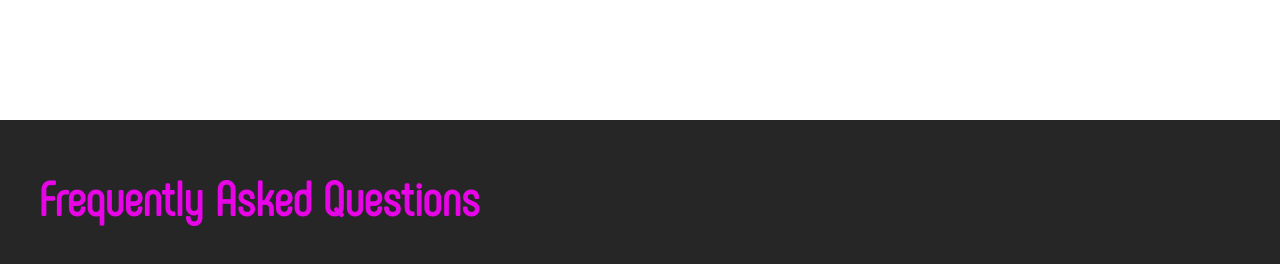
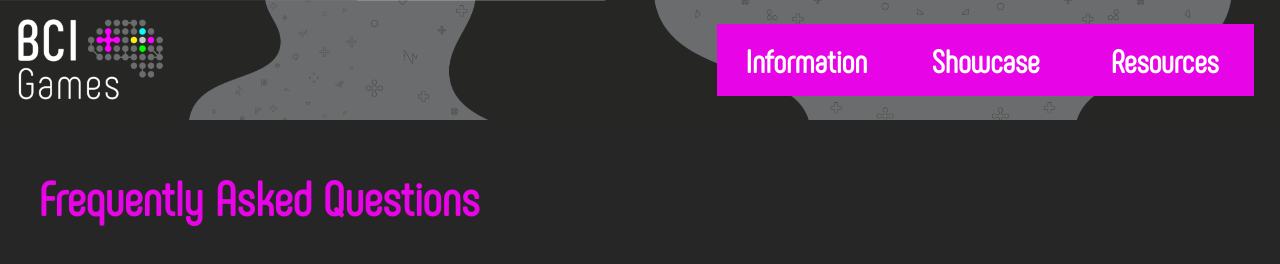
Before and after one commit to ekinney-lang/bcigamejam-website, a plain HTML site: page pages/faq.html in a window 1280 px wide. Drawn offline with Linux system fonts and the light colour scheme.

Commit message:
fixed directory name to custom header

```diff
--- a/pages/faq.html
+++ b/pages/faq.html
@@ -4,7 +4,7 @@
         <meta name="viewport" content="width=device-width, initial-scale=1.0">
         <title>Schedule</title>
         <link rel="stylesheet" href="../main.css">
-        <script src="./components/header.js" type="text/javascript" defer></script>
+        <script src="../components/header.js" type="text/javascript" defer></script>
     </head>
     <body>
         <div id="page">
```
Also changed, not shown: pages/schedule.html (+1 -1 lines).
